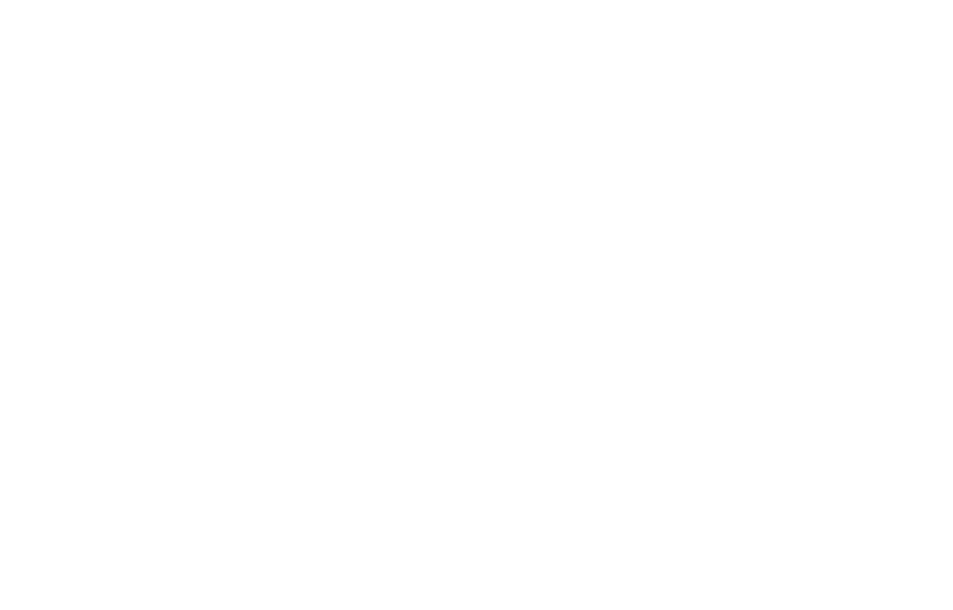
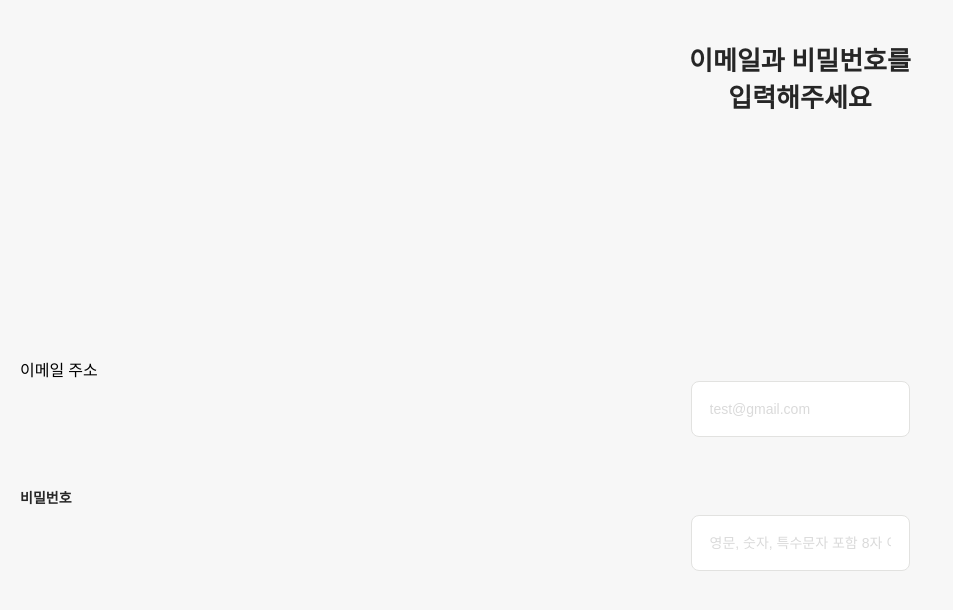
Before and after one commit to ComSFarmFarm/pcompass_front, a React (Create React App) app: page / in a window 1280 px wide. Shown: the top 610 px of the page, without its empty margins (0-953 px from the left). Built offline with nearby package versions, Linux system fonts and the light colour scheme.

Commit message:
로그인 구성

```diff
--- a/src/App.js
+++ b/src/App.js
@@ -1,9 +1,9 @@
-
+import Login from "./Login";
 
 function App() {
   return (
     <div className="App">
-
+      <Login />
     </div>
   );
 }
--- /dev/null
+++ b/src/Login.jsx
@@ -0,0 +1,111 @@
+import React, { useState, useEffect } from 'react'
+
+const User = {
+    email: 'test@example.com',
+    pw: 'test2323@@@'
+}
+
+
+export default function Login() {
+    const [email, setEmail] = useState('');
+    const [pw, setPw] = useState("");
+
+    const [emailValid, setEmailValid] = useState(false);
+    const [pwValid, setPwValid] = useState(false);
+    const [notAllow, setNotAllow] = useState(false);
+
+    const handleEmail = (e) => {
+        setEmail(e.target.value);
+        const regex =
+            /^(([^<>()\[\].,;:\s@"]+(\.[^<>()\[\].,;:\s@"]+)*)|(".+"))@(([^<>()[\].,;:\s@"]+\.)+[^<>()[\].,;:\s@"]{2,})$/i;
+        if(regex.test(email)) {
+            setEmailValid(true);
+        } else{
+            setEmailValid(false);
+        }
+    }
+
+    const handlePassword = (e) => {
+        setPw(e.target.value);
+        const regex =
+            /^(?=.*[a-zA-Z])(?=.*[0-9])(?=.*[$`~!@$!%*#^?&()\-_=+])(?!.*[^a-zA-Z0-9$`~!@$!%*#^?&()\-_=+]).{8,20}$/;
+        if(regex.test(pw)){
+            setPwValid(true);
+        } else{
+            setPwValid(false);
+        }
+    }
+
+    const onClickConfirmButton = () => {
+        if(email === User.email && pw ===User.pw){
+            alert('로그인에 성공했습니다.');
+        } else{
+            alert('등록되지 않은 회원입니다');
+        }
+    }
+
+
+    useEffect(() => {
+        if(emailValid && pwValid){
+            setNotAllow(false);
+            return;
+        }
+        setNotAllow(true);
+    }, [emailValid, pwValid]);
+
+    return(
+        <div className = "page">
+            <div className="titleWrap">
+                이메일과 비밀번호를
+                <br/>
+                입력해주세요
+            </div>
+
+            <div className="contentWrap">
+                <div classNmae="inputTitle">이메일 주소</div>
+                <div className="inputWrap">
+                    <input
+                        type='text'
+                        className="input"
+                        placeholder="test@gmail.com"
+                        value={email}
+                        onChange={handleEmail}
+                    />
+                </div>
+                <div className="errorMessageWrap">
+                    {
+                        !emailValid && email.length > 0 && (
+                            <div> 올바른 이메일을 입력해주세요 </div>
+                        )
+                    }
+                </div>
+
+
+                <div style={{ marginTop: "26px"}} className="inputTitle">
+                    비밀번호
+                </div>
+                <div className="inputWrap">
+                    <input
+                     type='password'
+                     className="input"
+                     placeholder="영문, 숫자, 특수문자 포함 8자 이상"
+                     value={pw}
+                     onChange={handlePassword}
+                    />
+                </div>
+                <div className="errorMessageWrap">
+                    {
+                        !pwValid && pw.length > 0 && (
+                            <div>영문, 숫자, 특수문자 포함 8자 이상 입력해주세요.</div>
+                        )}
+                </div>
+            </div>
+
+            <div>
+                <button onClick={onClickConfirmButton} disabled={notAllow} className = "bottomButton">
+                    확인
+                </button>
+            </div>
+        </div>
+    )
+}
--- /dev/null
+++ b/src/index.css
@@ -0,0 +1,102 @@
+body, html {
+    margin: 0;
+    padding: 0;
+    height: 100%;
+    width: 100%;
+    overflow: hidden;
+}
+
+.page {
+    width: 1600px;
+    height: 900px;
+    margin: 0 auto; /* 페이지를 수평 중앙에 배치합니다 */
+    padding: 20px;
+    background-color: #F7F7F7;
+    overflow: hidden;
+    display: flex;
+    flex-direction: column;
+    box-shadow: 0 4px 8px rgba(0, 0, 0, 0.1);
+    box-sizing: border-box; /* 패딩과 테두리가 전체 너비와 높이에 포함됩니다 */
+}
+
+
+.titleWrap {
+    margin-top: 20px;
+    font-size: 26px;
+    font-weight: 700;
+    color: #262626;
+    text-align: center;
+}
+
+.contentWrap {
+    margin-top: 26px;
+    flex: 1;
+    display: flex;
+    flex-direction: column;
+    justify-content: center;
+}
+
+.inputTitle {
+    font-size: 14px;
+    font-weight: 600;
+    color: #262626;
+    margin-bottom: 8px;
+}
+
+.inputWrap {
+    display: flex;
+    border-radius: 8px;
+    padding: 16px;
+    background-color: white;
+    border: 1px solid #e2e2e0;
+    margin-bottom: 16px;
+    max-width: 200px; /* 입력 래퍼의 최대 너비를 설정하여 좁게 만듭니다 */
+    margin-left: auto; /* 중앙 정렬을 위해 왼쪽 여백을 자동으로 설정 */
+    margin-right: auto; /* 중앙 정렬을 위해 오른쪽 여백을 자동으로 설정 */
+}
+
+.inputWrap:focus-within {
+    border: 1px solid #9e30f4;
+}
+
+.input {
+    width: 100%;
+    outline: none;
+    border: none;
+    height: 20px;
+    font-size: 14px;
+    font-weight: 400;
+}
+
+.input::placeholder {
+    color: #dadada;
+}
+
+.errorMessageWrap {
+    margin-top: 8px;
+    color: #ef0000;
+    font-size: 12px;
+}
+
+.bottomButton {
+    width: 100%;
+    height: 48px;
+    border: none;
+    font-weight: 700;
+    background-color: #9e30f4;
+    border-radius: 24px;
+    color: white;
+    cursor: pointer;
+    transition: background-color 0.3s;
+    margin-top: 20px;
+}
+
+.bottomButton:disabled {
+    background-color: #dadada;
+    color: white;
+    cursor: not-allowed;
+}
+
+.bottomButton:not(:disabled):hover {
+    background-color: #8528d4;
+}
--- a/src/index.js
+++ b/src/index.js
@@ -1,6 +1,8 @@
 import React from 'react';
 import ReactDOM from 'react-dom/client';
 import App from './App';
+
+import "./index.css";
 
 
 const root = ReactDOM.createRoot(document.getElementById('root'));
```
